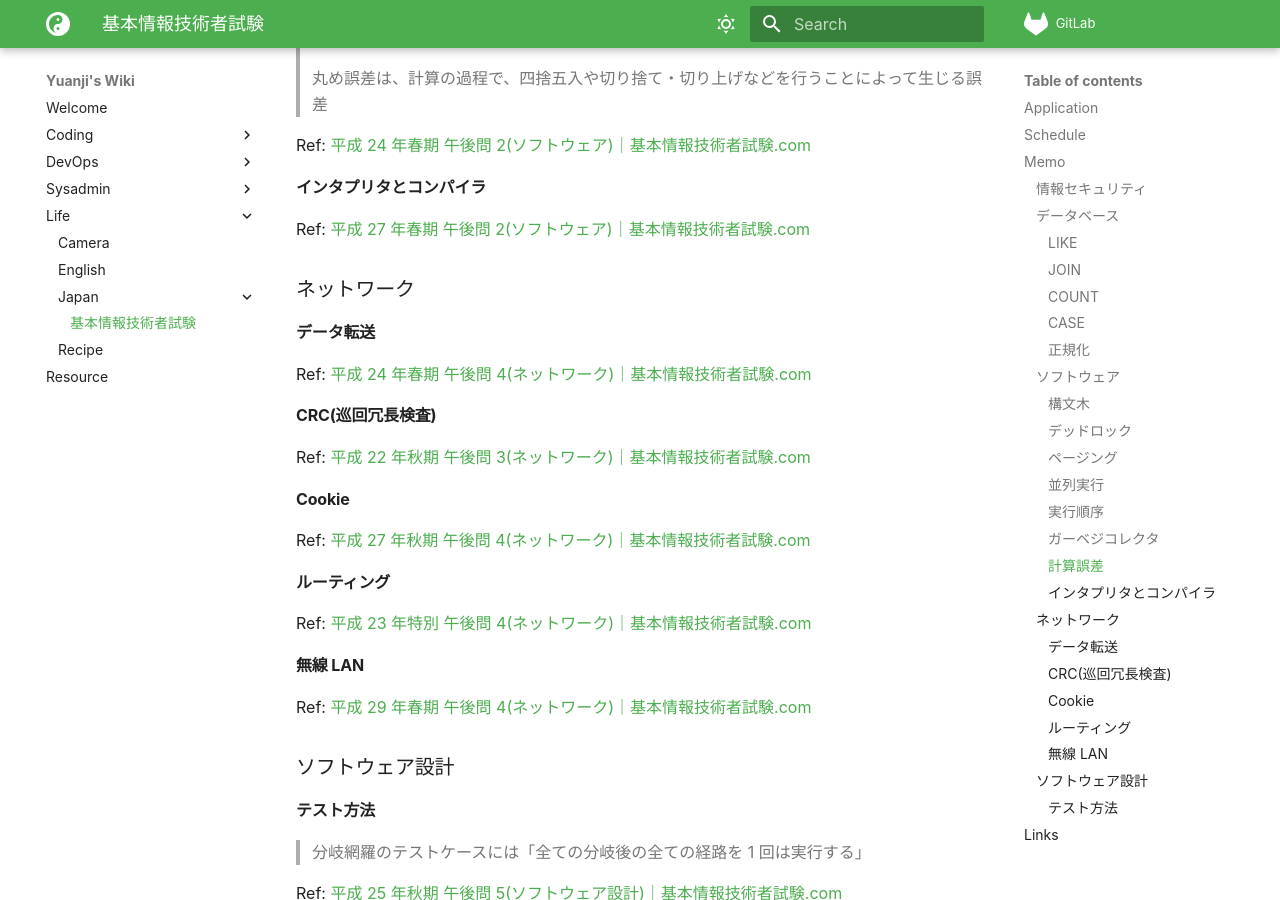
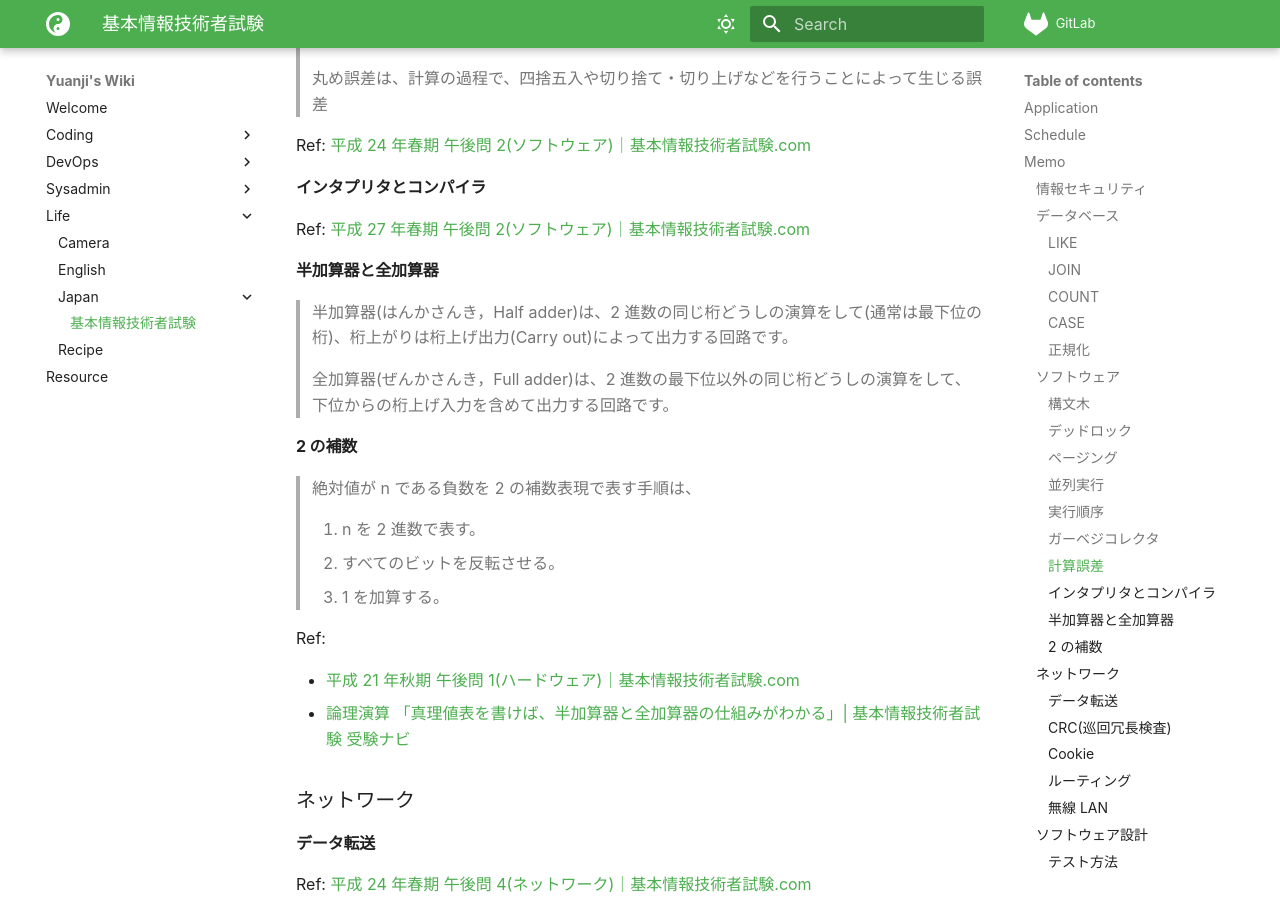
Before and after one commit to yuanji-dev/wiki, an MkDocs documentation site: the page built from docs/life/japan/fe.md, in a window 1280 px wide and 900 px high, scrolled down 4079 px. Built offline with MkDocs 1.6.1 and Material for MkDocs 9.7.7, drawn with Linux system fonts in a browser that asks for light colours; some web fonts are replaced; comment, search, counter and statistics services are not loaded.

Commit message:
feat(fe): update fe.md

```diff
--- a/docs/life/japan/fe.md
+++ b/docs/life/japan/fe.md
@@ -160,6 +160,25 @@ Ref: [平成 24 年春期 午後問 2(ソフトウェア)｜基本情報技術
 
 Ref: [平成 27 年春期 午後問 2(ソフトウェア)｜基本情報技術者試験.com](https://www.fe-siken.com/kakomon/27_haru/pm02.html)
 
+#### 半加算器と全加算器
+
+> 半加算器(はんかさんき，Half adder)は、2 進数の同じ桁どうしの演算をして(通常は最下位の桁)、桁上がりは桁上げ出力(Carry out)によって出力する回路です。
+>
+> 全加算器(ぜんかさんき，Full adder)は、2 進数の最下位以外の同じ桁どうしの演算をして、下位からの桁上げ入力を含めて出力する回路です。
+
+#### 2 の補数
+
+> 絶対値が n である負数を 2 の補数表現で表す手順は、
+>
+> 1. n を 2 進数で表す。
+> 2. すべてのビットを反転させる。
+> 3. 1 を加算する。
+
+Ref:
+
+- [平成 21 年秋期 午後問 1(ハードウェア)｜基本情報技術者試験.com](https://www.fe-siken.com/kakomon/21_aki/pm01.html)
+- [論理演算 「真理値表を書けば、半加算器と全加算器の仕組みがわかる」| 基本情報技術者試験 受験ナビ](https://www.seplus.jp/dokushuzemi/fe/fenavi/mastering_tech/digital_logic/)
+
 ### ネットワーク
 
 #### データ転送
```
